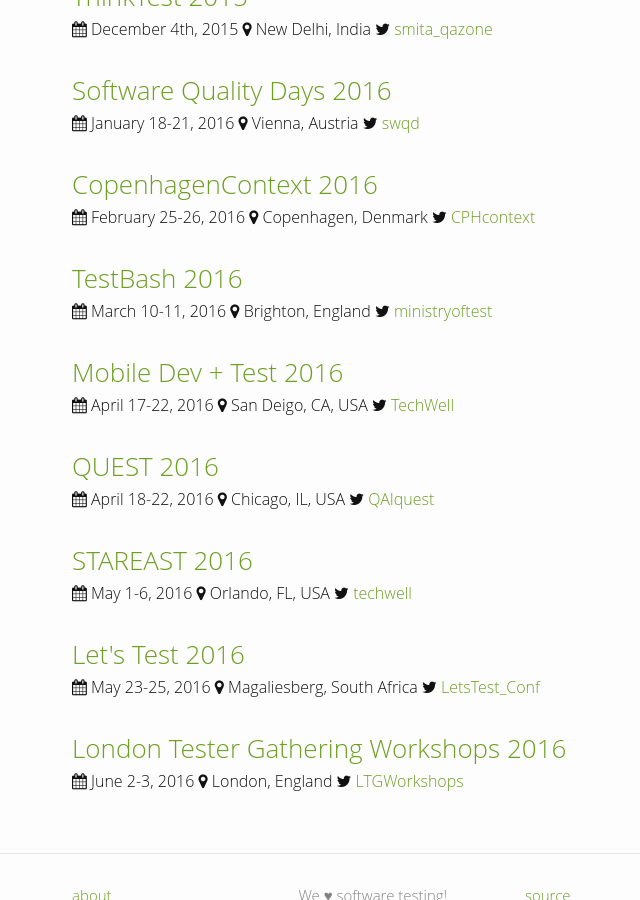
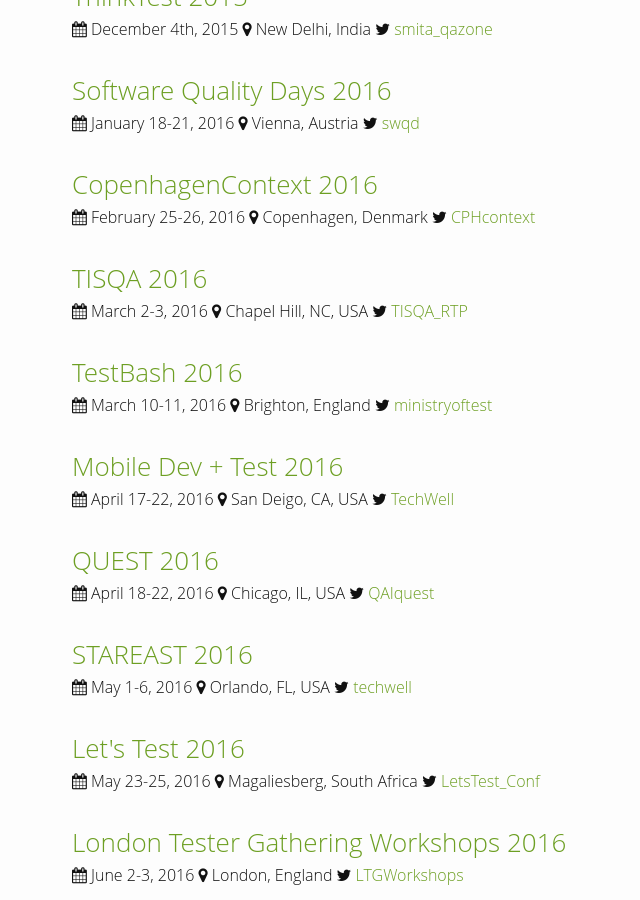
Before and after one commit to TestingConferences/testingconferences.github.io, a Jekyll site: the page built from index.html, in a window 1280 px wide and 900 px high, scrolled down 649 px. Shown: the whole window, without its empty margins (198-838 px from the left). Built offline with Jekyll 4.4.1, drawn with Linux system fonts in a browser that asks for light colours.

Commit message:
added 2016 TISQA

```diff
--- a/_data/current.yml
+++ b/_data/current.yml
@@ -46,6 +46,12 @@
   url: http://copenhagencontext.com/
   twitter: CPHcontext
 
+- name: TISQA 2016
+  location: Chapel Hill, NC, USA
+  dates: "March 2-3, 2016"
+  url: http://tisqa-rtp.squarespace.com/
+  twitter: TISQA_RTP
+
 - name: TestBash 2016
   location: Brighton, England
   dates: "March 10-11, 2016"
```
